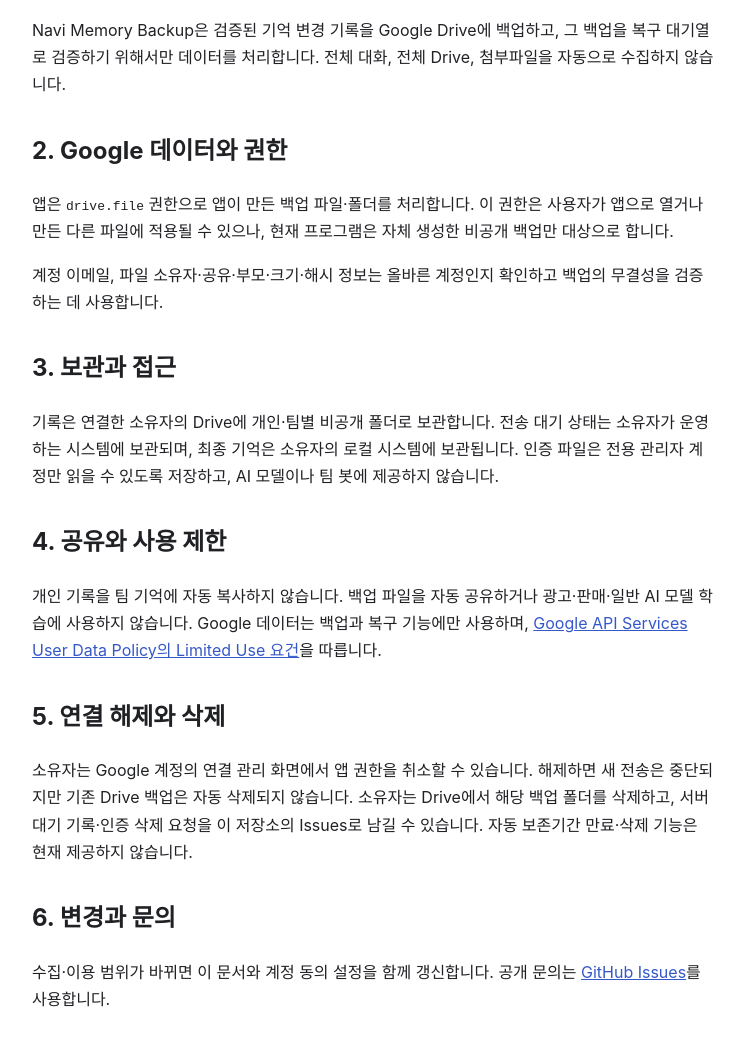
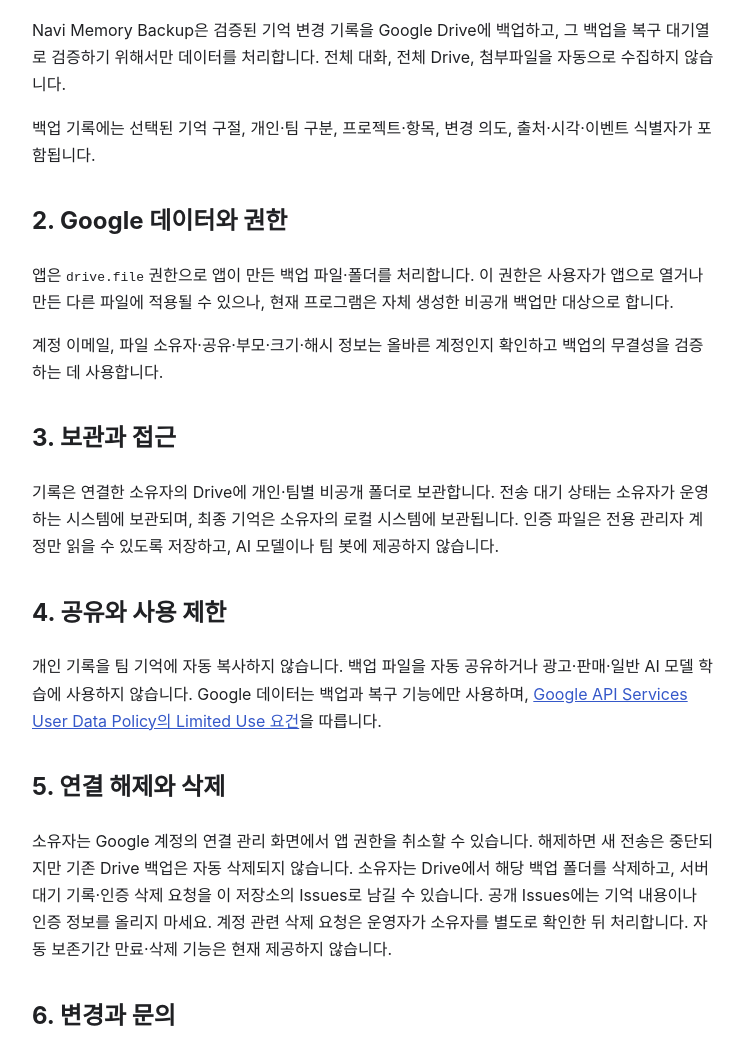
Before and after one commit to quasar7-085/navi-memory-info, a plain HTML site: page privacy.html in a window 1280 px wide. Shown: the part 298-1337 px from the top of the page, without its empty margins (266-1010 px from the left). Drawn offline with Linux system fonts and the light colour scheme.

Commit message:
Clarify backup data and deletion requests

```diff
--- a/privacy.html
+++ b/privacy.html
@@ -15,6 +15,7 @@
         <p>시행일: 2026-10-09</p>
         <h2>1. 처리 목적과 범위</h2>
         <p>Navi Memory Backup은 검증된 기억 변경 기록을 Google Drive에 백업하고, 그 백업을 복구 대기열로 검증하기 위해서만 데이터를 처리합니다. 전체 대화, 전체 Drive, 첨부파일을 자동으로 수집하지 않습니다.</p>
+        <p>백업 기록에는 선택된 기억 구절, 개인·팀 구분, 프로젝트·항목, 변경 의도, 출처·시각·이벤트 식별자가 포함됩니다.</p>
         <h2>2. Google 데이터와 권한</h2>
         <p>앱은 <code>drive.file</code> 권한으로 앱이 만든 백업 파일·폴더를 처리합니다. 이 권한은 사용자가 앱으로 열거나 만든 다른 파일에 적용될 수 있으나, 현재 프로그램은 자체 생성한 비공개 백업만 대상으로 합니다.</p>
         <p>계정 이메일, 파일 소유자·공유·부모·크기·해시 정보는 올바른 계정인지 확인하고 백업의 무결성을 검증하는 데 사용합니다.</p>
@@ -23,7 +24,7 @@
         <h2>4. 공유와 사용 제한</h2>
         <p>개인 기록을 팀 기억에 자동 복사하지 않습니다. 백업 파일을 자동 공유하거나 광고·판매·일반 AI 모델 학습에 사용하지 않습니다. Google 데이터는 백업과 복구 기능에만 사용하며, <a href="https://developers.google.com/terms/api-services-user-data-policy#additional_requirements_for_specific_api_scopes">Google API Services User Data Policy의 Limited Use 요건</a>을 따릅니다.</p>
         <h2>5. 연결 해제와 삭제</h2>
-        <p>소유자는 Google 계정의 연결 관리 화면에서 앱 권한을 취소할 수 있습니다. 해제하면 새 전송은 중단되지만 기존 Drive 백업은 자동 삭제되지 않습니다. 소유자는 Drive에서 해당 백업 폴더를 삭제하고, 서버 대기 기록·인증 삭제 요청을 이 저장소의 Issues로 남길 수 있습니다. 자동 보존기간 만료·삭제 기능은 현재 제공하지 않습니다.</p>
+        <p>소유자는 Google 계정의 연결 관리 화면에서 앱 권한을 취소할 수 있습니다. 해제하면 새 전송은 중단되지만 기존 Drive 백업은 자동 삭제되지 않습니다. 소유자는 Drive에서 해당 백업 폴더를 삭제하고, 서버 대기 기록·인증 삭제 요청을 이 저장소의 Issues로 남길 수 있습니다. 공개 Issues에는 기억 내용이나 인증 정보를 올리지 마세요. 계정 관련 삭제 요청은 운영자가 소유자를 별도로 확인한 뒤 처리합니다. 자동 보존기간 만료·삭제 기능은 현재 제공하지 않습니다.</p>
         <h2>6. 변경과 문의</h2>
         <p>수집·이용 범위가 바뀌면 이 문서와 계정 동의 설정을 함께 갱신합니다. 공개 문의는 <a href="https://github.com/quasar7-085/navi-memory-info/issues">GitHub Issues</a>를 사용합니다.</p>
       </article>
```
Also changed, not shown: index.html (+1 -1 lines), terms.html (+1 -1 lines).
